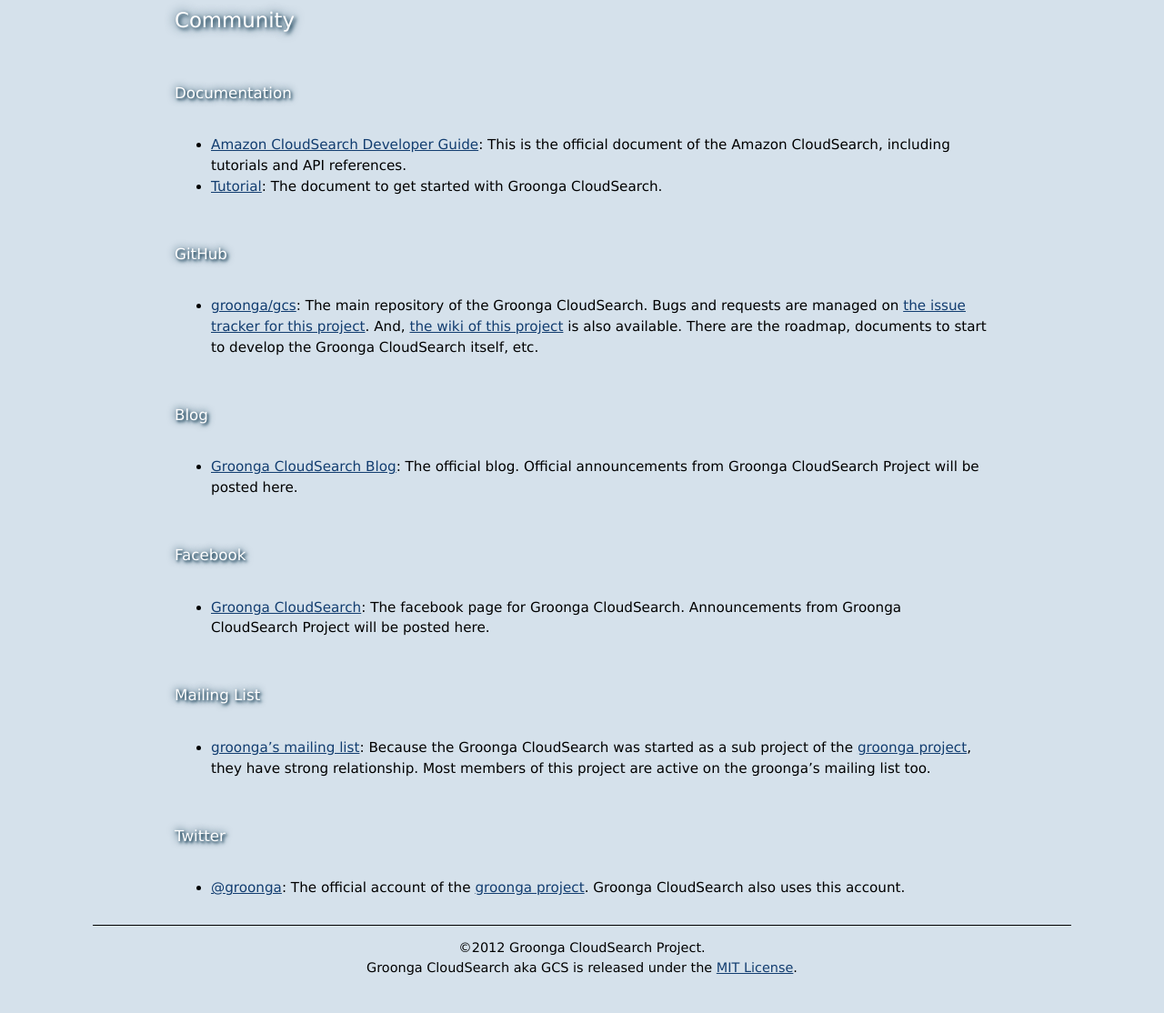
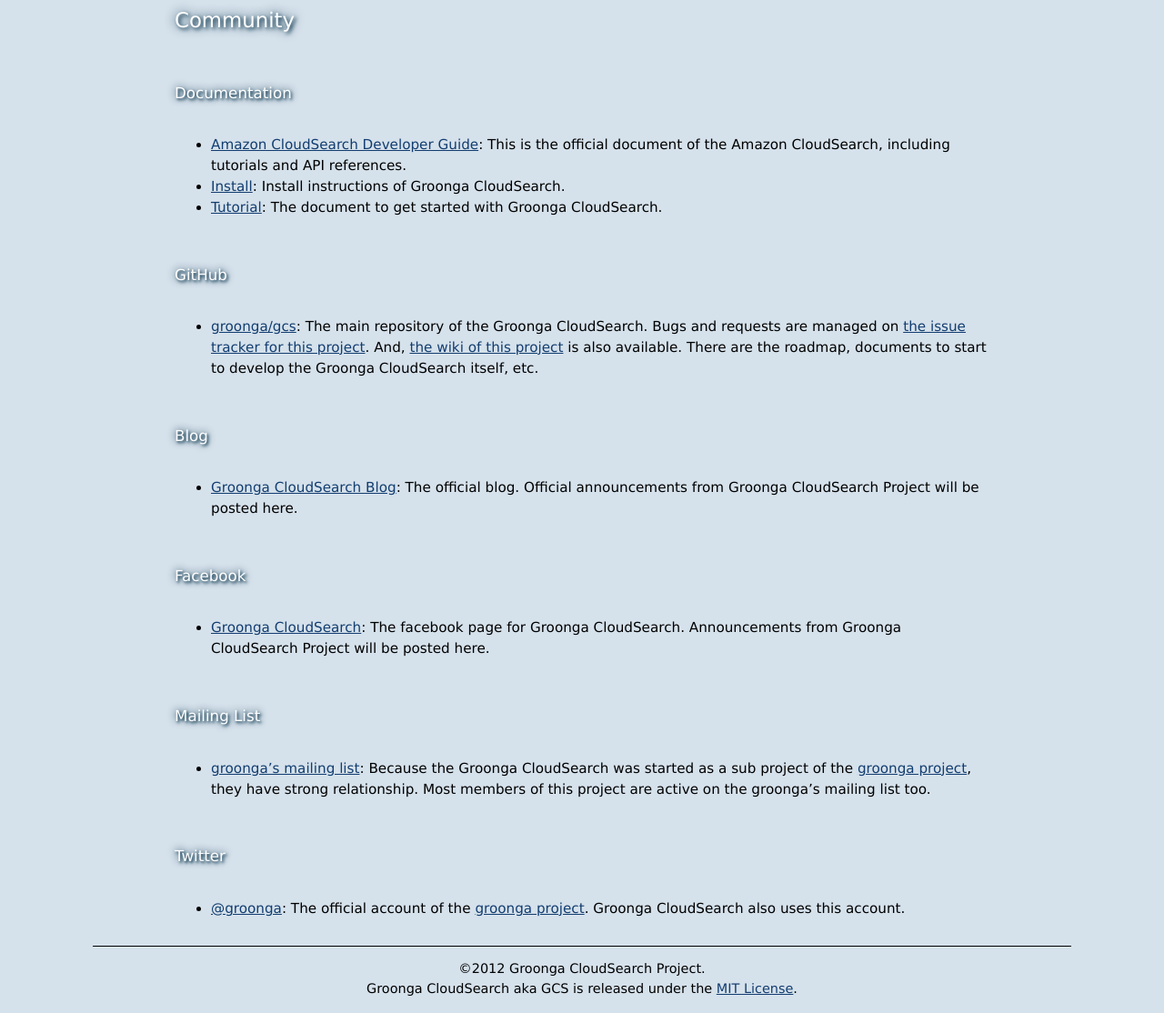
Before and after one commit to groonga/gcs.groonga.org, a Jekyll site: the page built from community/index.md, in a window 1280 px wide, cut to the strip 153-1267 px from the top of the page. Shown: the whole strip at 91% size. Built offline with Jekyll 4.4.1, drawn with Linux system fonts in a browser that asks for light colours; before the commit the page ends 1244 px from its top, so only the background shows below that.

Commit message:
Add a link to install from the community page

```diff
--- a/community/index.md
+++ b/community/index.md
@@ -8,6 +8,8 @@
 
  * [Amazon CloudSearch Developer Guide](http://docs.amazonwebservices.com/cloudsearch/latest/developerguide/):
    This is the official document of the Amazon CloudSearch, including tutorials and API references.
+ * [Install](/install):
+   Install instructions of Groonga CloudSearch.
  * [Tutorial](/tutorial):
    The document to get started with Groonga CloudSearch.
 
```
